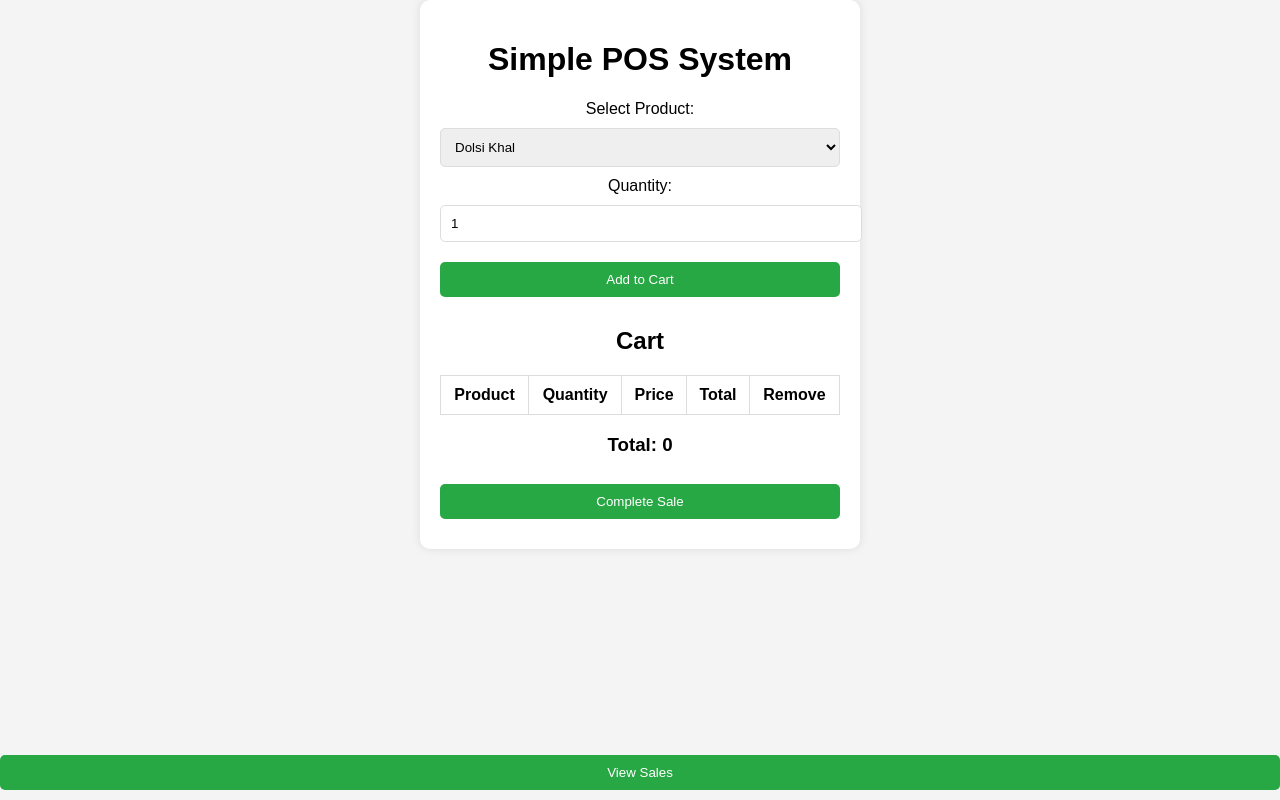
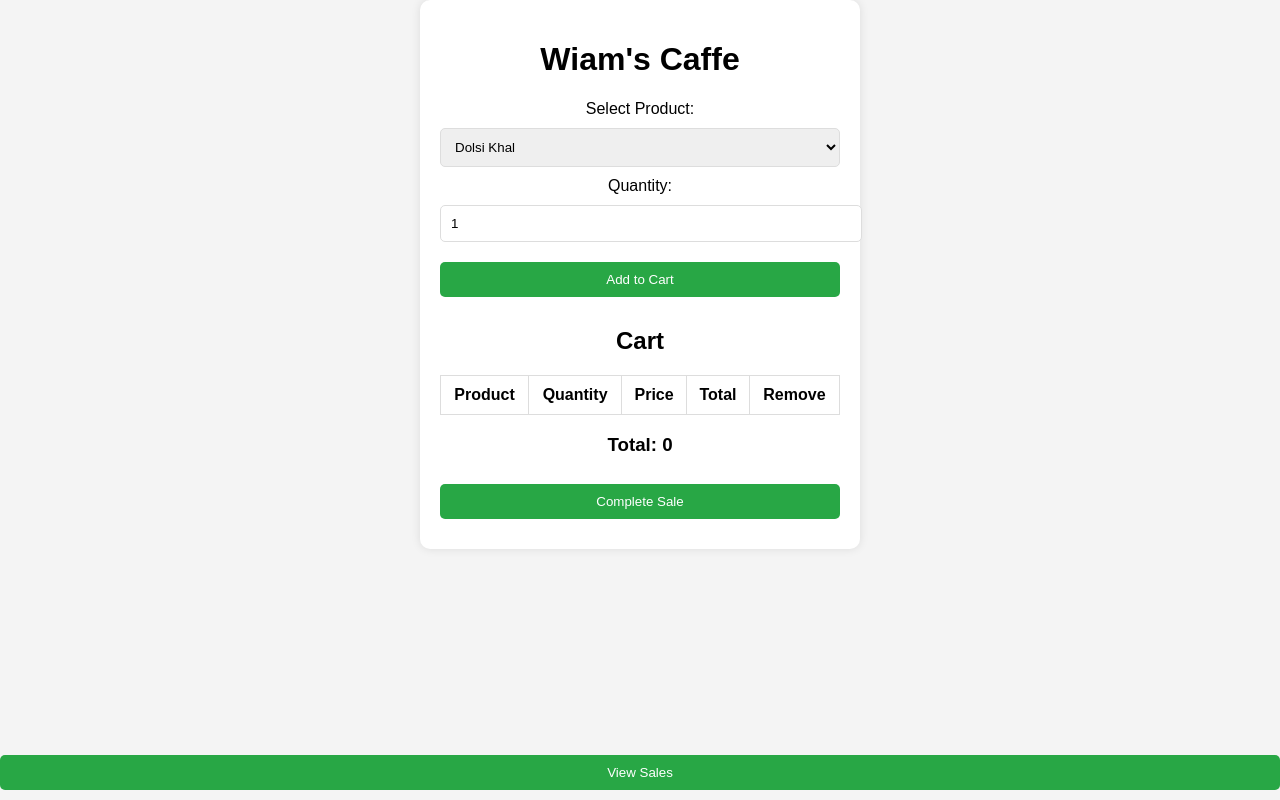
Before and after one commit to wiamayoubi/POS-Wiam-s, a plain HTML site: page index.html in a window 1280 px wide. Drawn offline with Linux system fonts and the light colour scheme.

Commit message:
Update index.html

```diff
--- a/index.html
+++ b/index.html
@@ -8,7 +8,7 @@
 </head>
 <body>
     <div class="pos-container">
-        <h1>Simple POS System</h1>
+        <h1>Wiam's Caffe</h1>
 
         <!-- Product Selection -->
         <label for="product">Select Product:</label>
```
